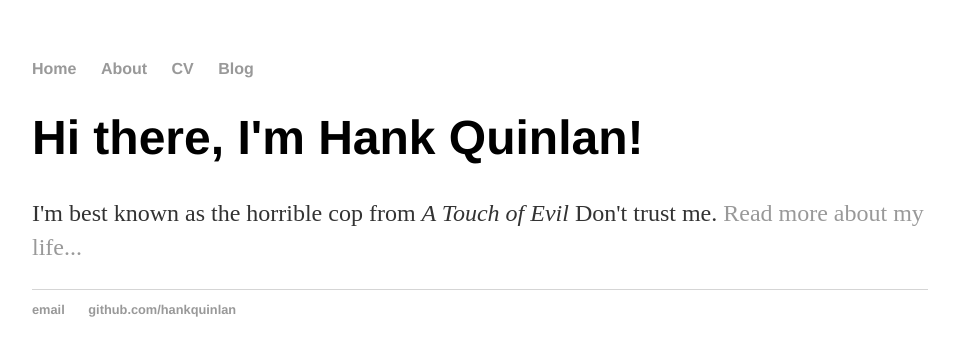
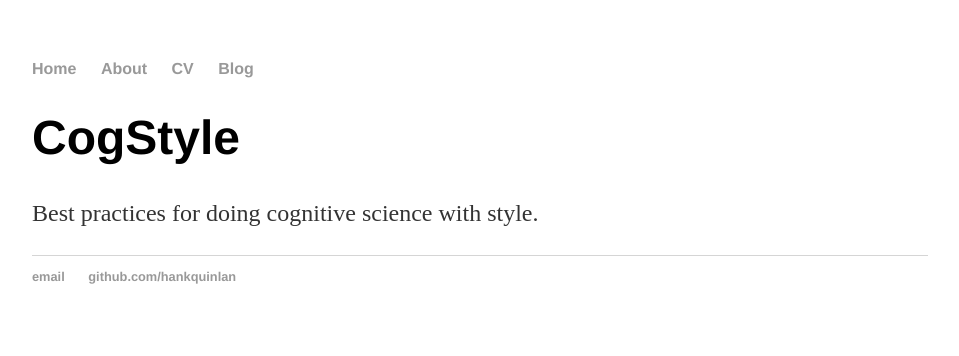
Before and after one commit to a-martin/cogstyle.github.io, a Jekyll site: the page built from index.html, in a window 1280 px wide. Shown: the top 356 px of the page, without its empty margins (160-1119 px from the left). Built offline with Jekyll 4.4.1, drawn with Linux system fonts in a browser that asks for light colours.

Commit message:
Update index

```diff
--- a/index.html
+++ b/index.html
@@ -1,8 +1,8 @@
 ---
 layout: default
-title: Hank Quinlan, Horrible Cop
+title: CogStyle
 ---
 <div class="blurb">
-    <h1>Hi there, I'm Hank Quinlan!</h1>
-    <p>I'm best known as the horrible cop from <em>A Touch of Evil</em> Don't trust me. <a href="/about">Read more about my life...</a></p>
+    <h1>CogStyle</h1>
+    <p>Best practices for doing cognitive science with style.</a></p>
 </div><!-- /.blurb -->
```
Also changed, not shown: _posts/014-04-30-hank-quinlan-site-launched.md (deleted, +0 -7 lines), 2 other files.
